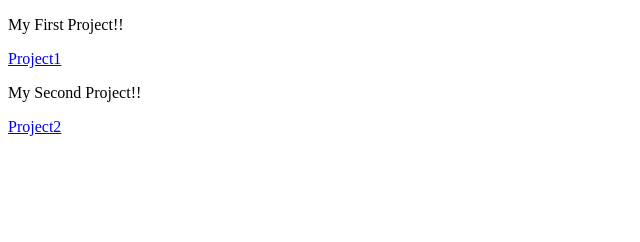
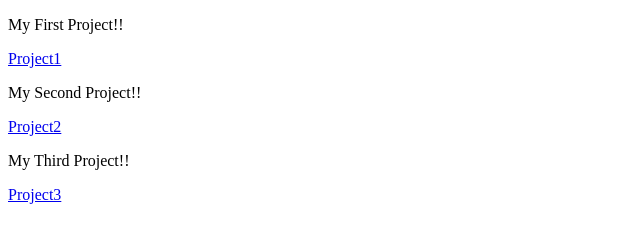
Before and after one commit to Nate-Lema/index.html, a plain HTML site: page index.html in a window 1280 px wide. Shown: the whole page, without its empty margins (0-640 px from the left). Drawn offline with Linux system fonts and the light colour scheme.

Commit message:
Update index.html

```diff
--- a/index.html
+++ b/index.html
@@ -11,5 +11,8 @@
     <br>
     <P>My Second Project!!</P>
     <a href="https://nate-lema.github.io/w-project2/">Project2</a>
+    <br>
+    <P>My Third Project!!</P>
+    <a href="https://nate-lema.github.io/svg/">Project3</a>
 </body>
 </html>
```
